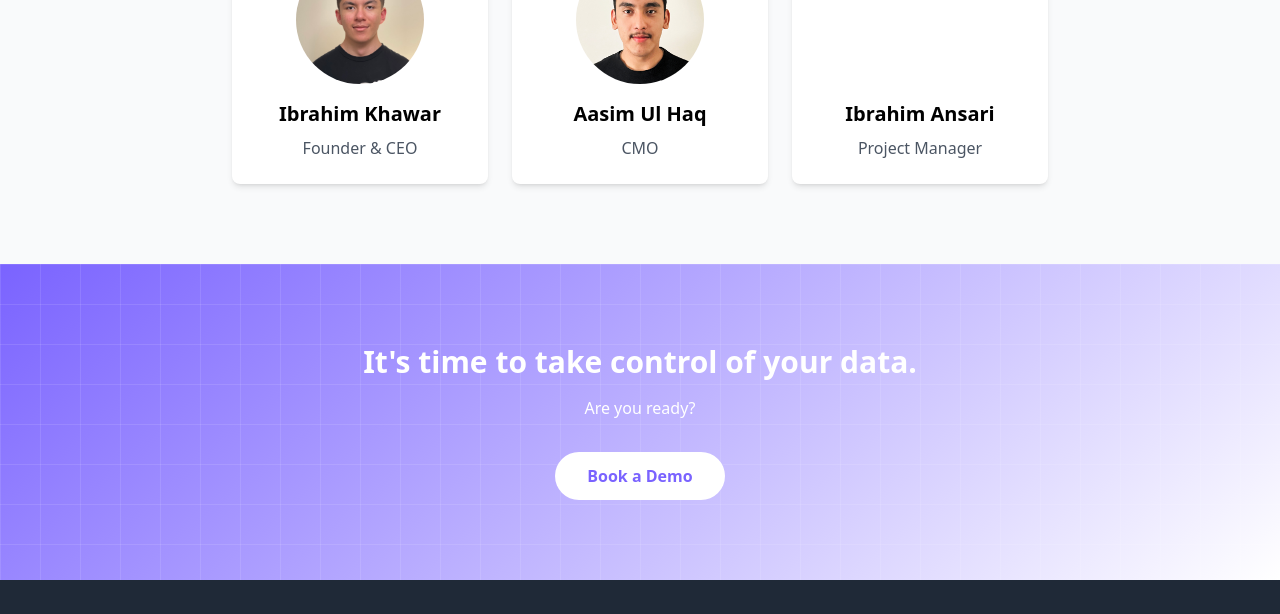
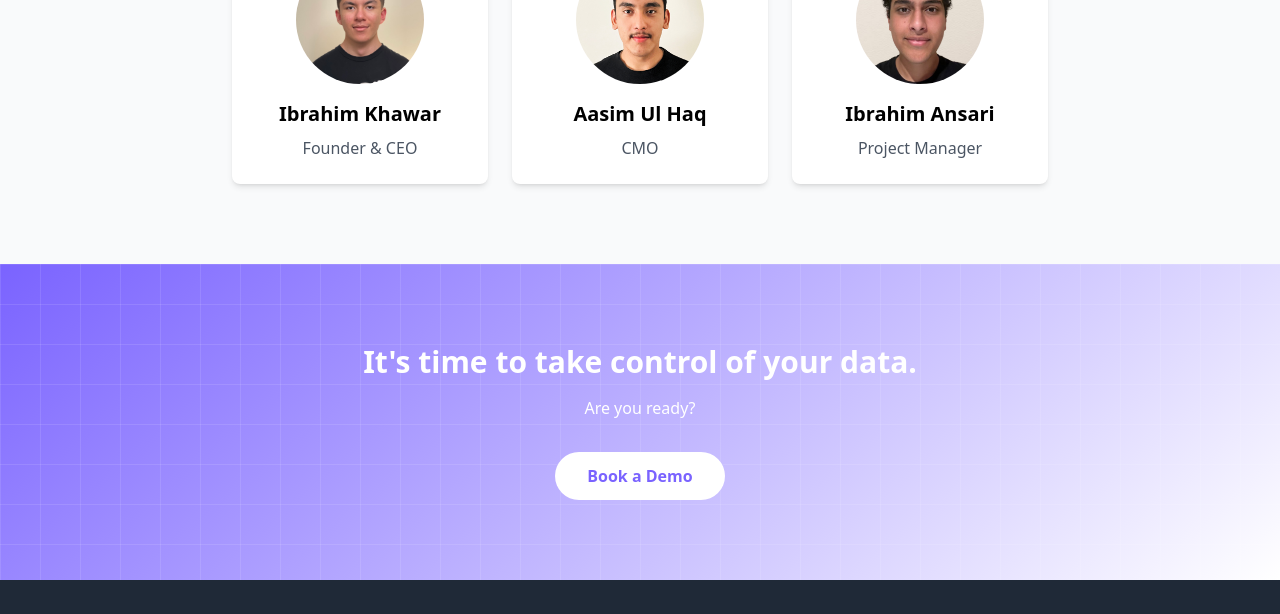
Before and after one commit to Tablingos/tablingos-landing-page, a plain HTML site: page about.html in a window 1280 px wide. Shown: the part 1377-1991 px from the top of the page. Drawn offline with nearby package versions, Linux system fonts and the light colour scheme.

Commit message:
fix path for ia

```diff
--- a/about.html
+++ b/about.html
@@ -283,7 +283,7 @@
 						<div class="w-64 bg-white p-6 rounded-lg shadow-md">
 							<div class="relative w-32 h-32 mx-auto mb-4">
 								<img
-									src="IA_SQUARE.png"
+									src="./res/IA_SQUARE.png"
 									alt="Ibrahim Ansari"
 									class="w-full h-full object-cover rounded-full"
 								/>
```
Also changed, not shown: res/IA_SQUARE.png (added).
